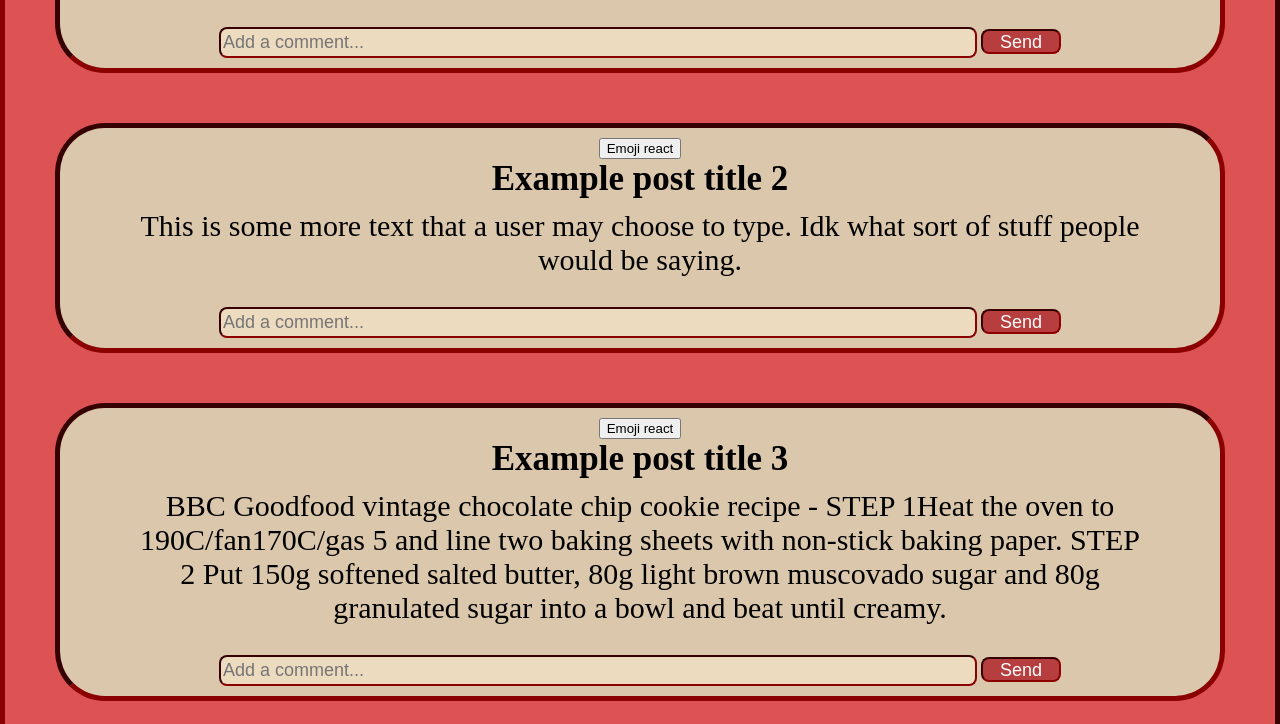
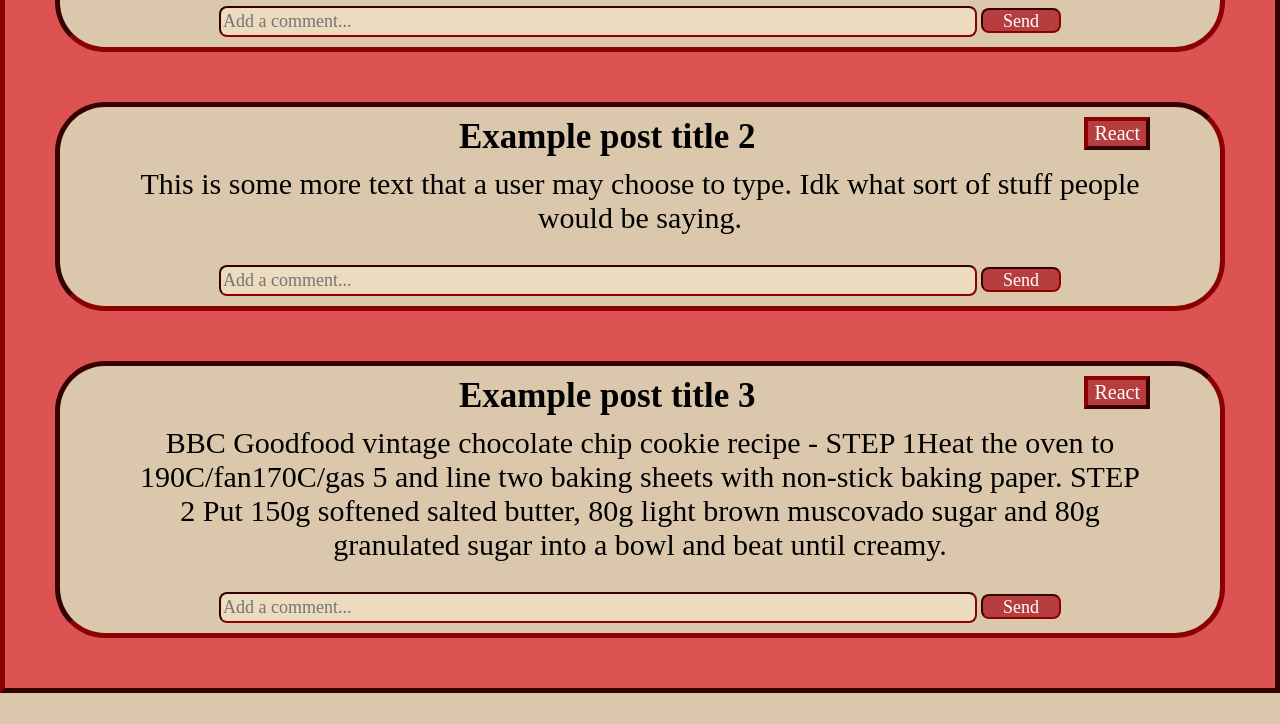
Before and after one commit to mrkstechs/WordPush, a website: page dist/index.html in a window 1280 px wide. Shown: the part 605-1329 px from the top of the page. After the commit the page ends 1298 px from the top, so only its background shows below. Drawn offline with Linux system fonts and the light colour scheme; a web font is replaced by a local one.

Commit message:
Updated styling

```diff
--- a/dist/assets/css/style.css
+++ b/dist/assets/css/style.css
@@ -58,6 +58,7 @@ form{
     display: flex;
     flex-direction: column;
     align-items: center;
+
 }
 
 input {
@@ -68,6 +69,7 @@ input {
     width: 750px;
     height: 25px;
     font-size: 18px;
+    font-family: "Handlee";
 }
 
 input[type="submit"] {
@@ -113,3 +115,21 @@ body {
     font-size: 20px;
     margin: 15px;
 }
+
+.emoji {
+    color: white;
+    background-color: rgb(183, 62, 62);
+    border: 4px outset darkred;
+    font-family: "Handlee";
+    font-size: 20px;
+    display: flex;
+    flex-direction: row-reverse;
+    float: right;
+}
+
+.emoji ul {
+    display: flex;
+    list-style-type: none;
+    margin: 0;
+    padding: 0;
+}
--- a/dist/index.html
+++ b/dist/index.html
@@ -23,21 +23,21 @@
         </section>
         <section id="allPosts">
             <div class="post">
-                <button class="emoji">Emoji react</button>
+                <button class="emoji">React</button>
                 <h3>Example post title</h3>
                 <p>This is a bunch of text that a user may choose to type - up to a certain number of characters.</p>
                 <input type="text" placeholder="Add a comment...">
                 <input type="submit" value="Send">
             </div>
             <div class="post">
-                <button class="emoji">Emoji react</button>
+                <button class="emoji">React</button>
                 <h3>Example post title 2</h3>
                 <p>This is some more text that a user may choose to type. Idk what sort of stuff people would be saying.</p>
                 <input type="text" placeholder="Add a comment...">
                 <input type="submit" value="Send">
             </div>
             <div class="post">
-                <button class="emoji">Emoji react</button>
+                <button class="emoji">React</button>
                 <h3>Example post title 3</h3>
                 <p>BBC Goodfood vintage chocolate chip cookie recipe - STEP 1Heat the oven to 190C/fan170C/gas 5 and line two baking sheets with non-stick baking paper. STEP 2
                     Put 150g softened salted butter, 80g light brown muscovado sugar and 80g granulated sugar into a bowl and beat until creamy.</p>
```
Also changed, not shown: README.md.
